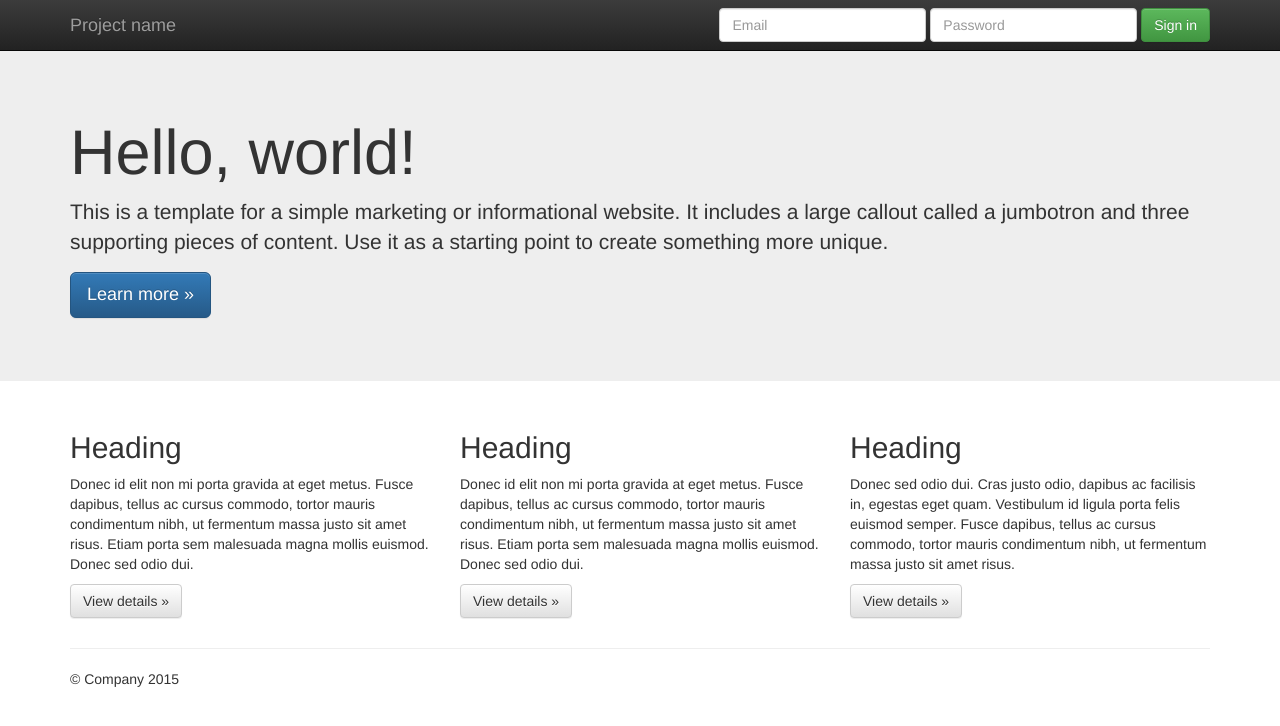
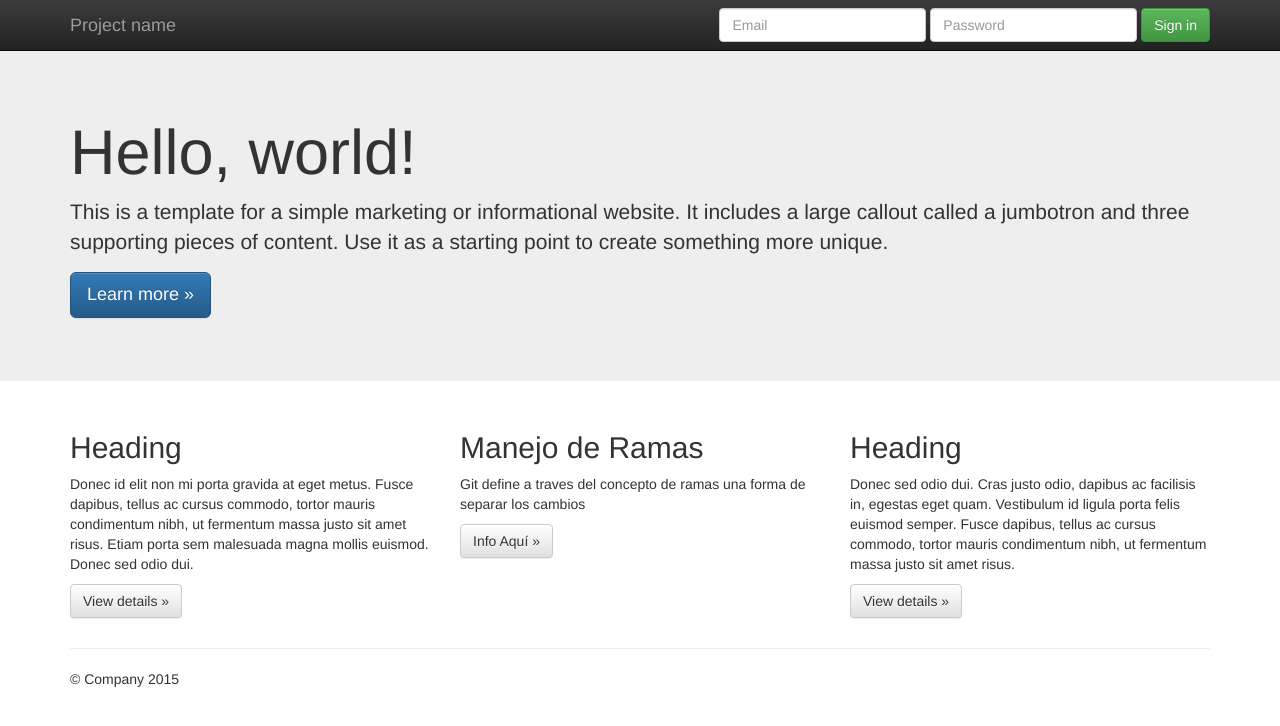
Before and after one commit to RichyMadrid/Trabajo2_Richard_Ureta, a plain HTML site: page index.html in a window 1280 px wide. Drawn offline with nearby package versions, Linux system fonts and the light colour scheme.

Commit message:
Se agrega manejo de ramas

```diff
--- a/index.html
+++ b/index.html
@@ -70,9 +70,9 @@
           <p><a class="btn btn-default" href="#" role="button">View details &raquo;</a></p>
         </div>
         <div class="col-md-4">
-          <h2>Heading</h2>
-          <p>Donec id elit non mi porta gravida at eget metus. Fusce dapibus, tellus ac cursus commodo, tortor mauris condimentum nibh, ut fermentum massa justo sit amet risus. Etiam porta sem malesuada magna mollis euismod. Donec sed odio dui. </p>
-          <p><a class="btn btn-default" href="#" role="button">View details &raquo;</a></p>
+          <h2>Manejo de Ramas</h2>
+          <p>Git define a traves del concepto de ramas una forma de separar los cambios</p>
+          <p><a class="btn btn-default" href="#" role="button">Info Aquí &raquo;</a></p>
        </div>
         <div class="col-md-4">
           <h2>Heading</h2>
```
